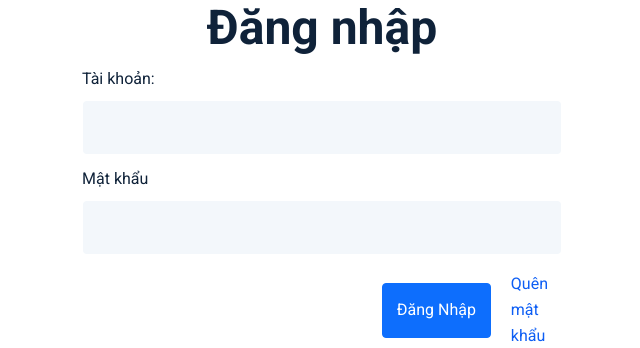
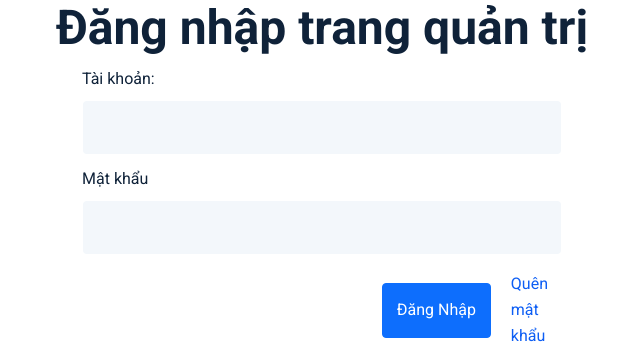
Before and after one commit to dannaph26950/du_an_1_nhom9, a PHP site: page /admin/index.php?act=dang_nhap in a window 1280 px wide. Shown: the part 157-505 px from the top of the page, without its empty margins (318-958 px from the left). Run offline with PHP 8.4, Linux system fonts and the light colour scheme.

Commit message:
create folder anh

```diff
--- a/admin/dang_nhap.php
+++ b/admin/dang_nhap.php
@@ -1,4 +1,4 @@
-<center><h1>Đăng nhập</h1></center>
+<center><h1>Đăng nhập trang quản trị </h1></center>
 <form method="post" action="index.php?act=dang_nhap" style="margin: 0px 400px;">
     <div class="mb-3">
         <label for="exampleInputEmail1" class="form-label">Tài khoản: </label>
```
Also changed, not shown: admin/view/upfileanh/ct3.jpg (added).
